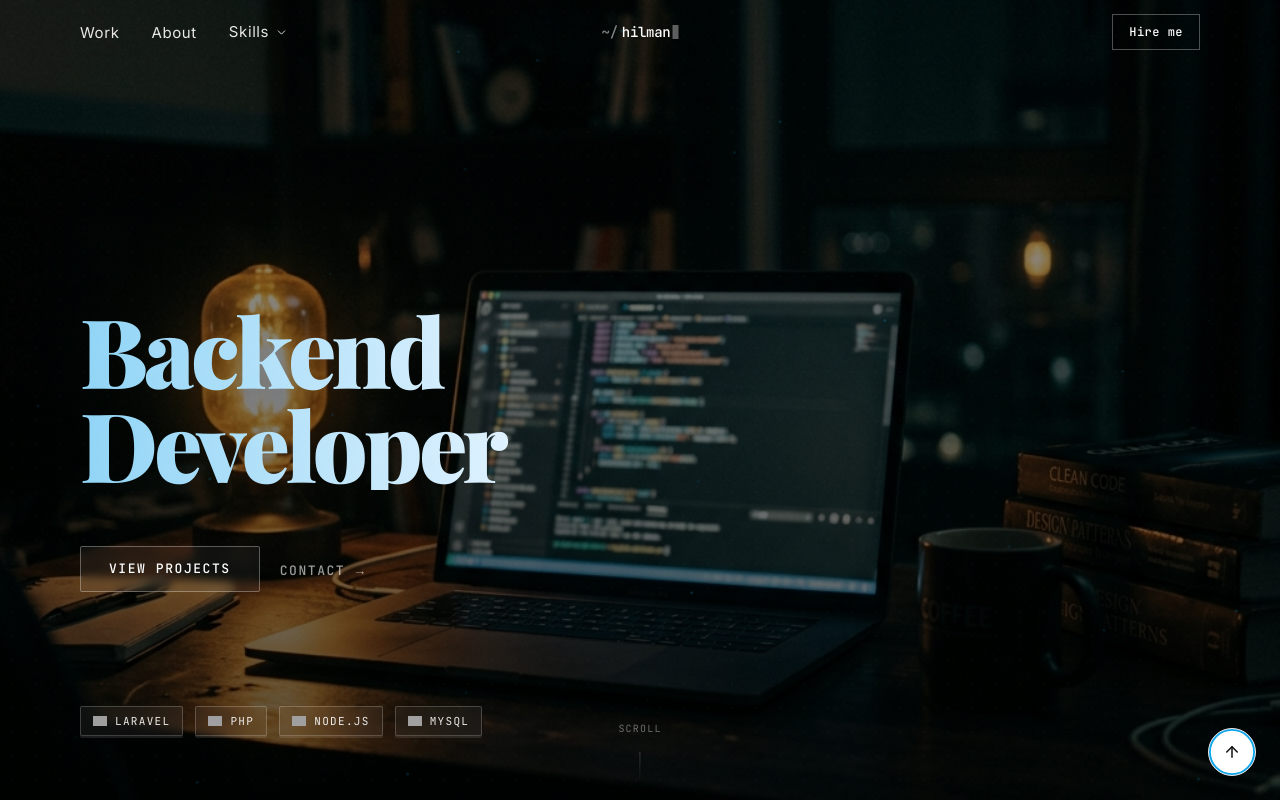
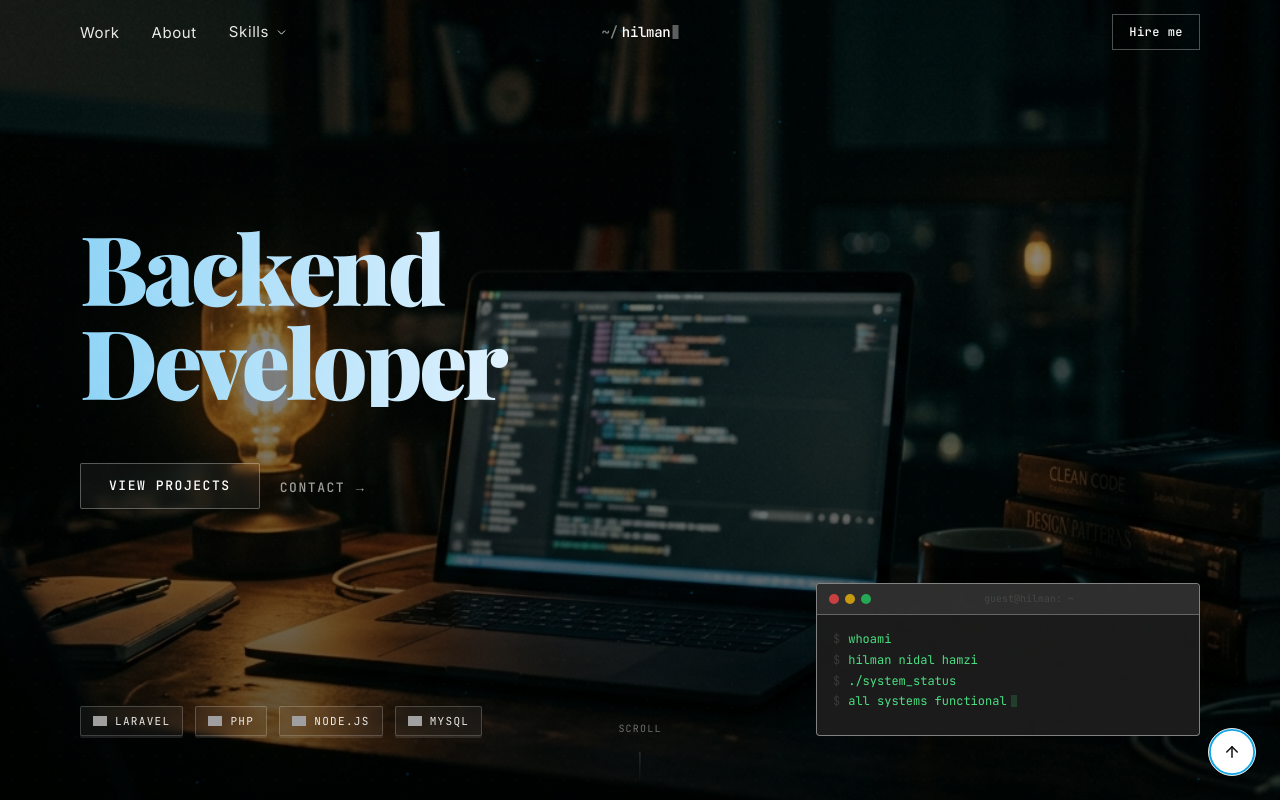
Before and after one commit to kaz-hero123/hilman-portfolio, a Next.js app: page / in a window 1280 px wide. Shown: the top 800 px of the page. Built offline with nearby package versions, Linux system fonts and the light colour scheme; grey boxes are pictures that could not be loaded.

Commit message:
feat(hero): place terminal typing simulation in hero layout

```diff
--- a/src/components/sections/Hero.tsx
+++ b/src/components/sections/Hero.tsx
@@ -7,6 +7,7 @@ import { createStaggerContainer, fadeInVariant } from '@/lib/motion'
 import { ScrambleText } from '@/components/animations/ScrambleText'
 import { Magnetic } from '@/components/animations/Magnetic'
 import { Particles } from '@/components/animations/Particles'
+import { TerminalTyping } from '@/components/animations/TerminalTyping'
 
 // ─── Animation variants ───────────────────────────────────────────────────────
 
@@ -164,7 +165,7 @@ export function Hero() {
             initial={{ opacity: 0 }}
             animate={{ opacity: 1 }}
             transition={{ duration: 0.6, delay: 1.1 }}
-            className="flex flex-wrap gap-3 order-2 md:order-1"
+            className="flex flex-wrap gap-3 order-2 md:order-1 max-w-[50%]"
           >
             {techBadges.map((badge, i) => (
               <motion.span
@@ -179,6 +180,22 @@ export function Hero() {
                 {badge.name}
               </motion.span>
             ))}
+          </motion.div>
+
+          <motion.div
+            initial={{ opacity: 0, x: 20 }}
+            animate={{ opacity: 1, x: 0 }}
+            transition={{ duration: 0.8, delay: 1.5 }}
+            className="order-1 md:order-2 w-full md:max-w-sm hidden md:block"
+          >
+            <TerminalTyping
+              lines={[
+                "whoami",
+                "hilman nidal hamzi",
+                "./system_status",
+                "all systems functional. ready to build."
+              ]}
+            />
           </motion.div>
 
         </div>
```
